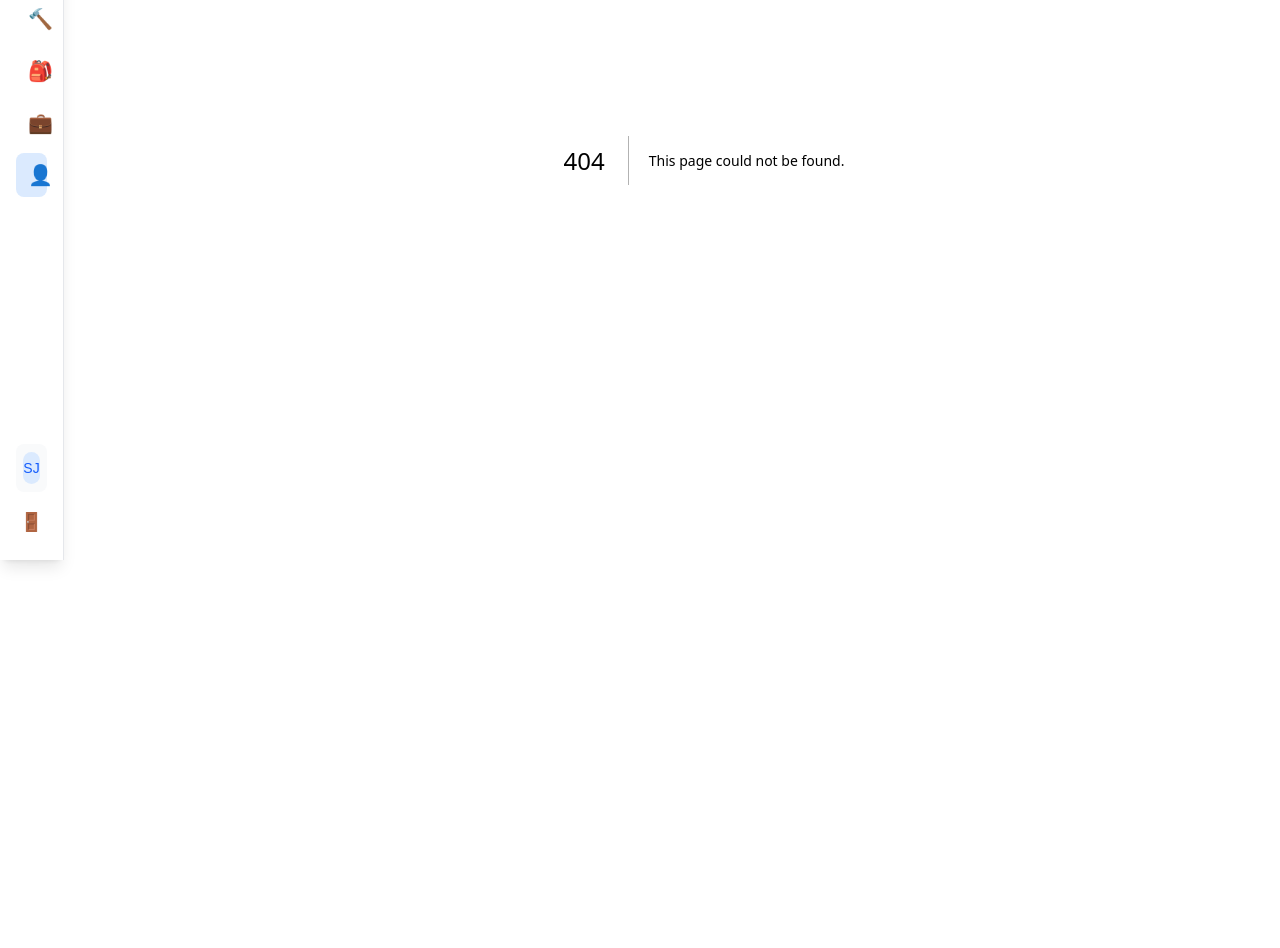
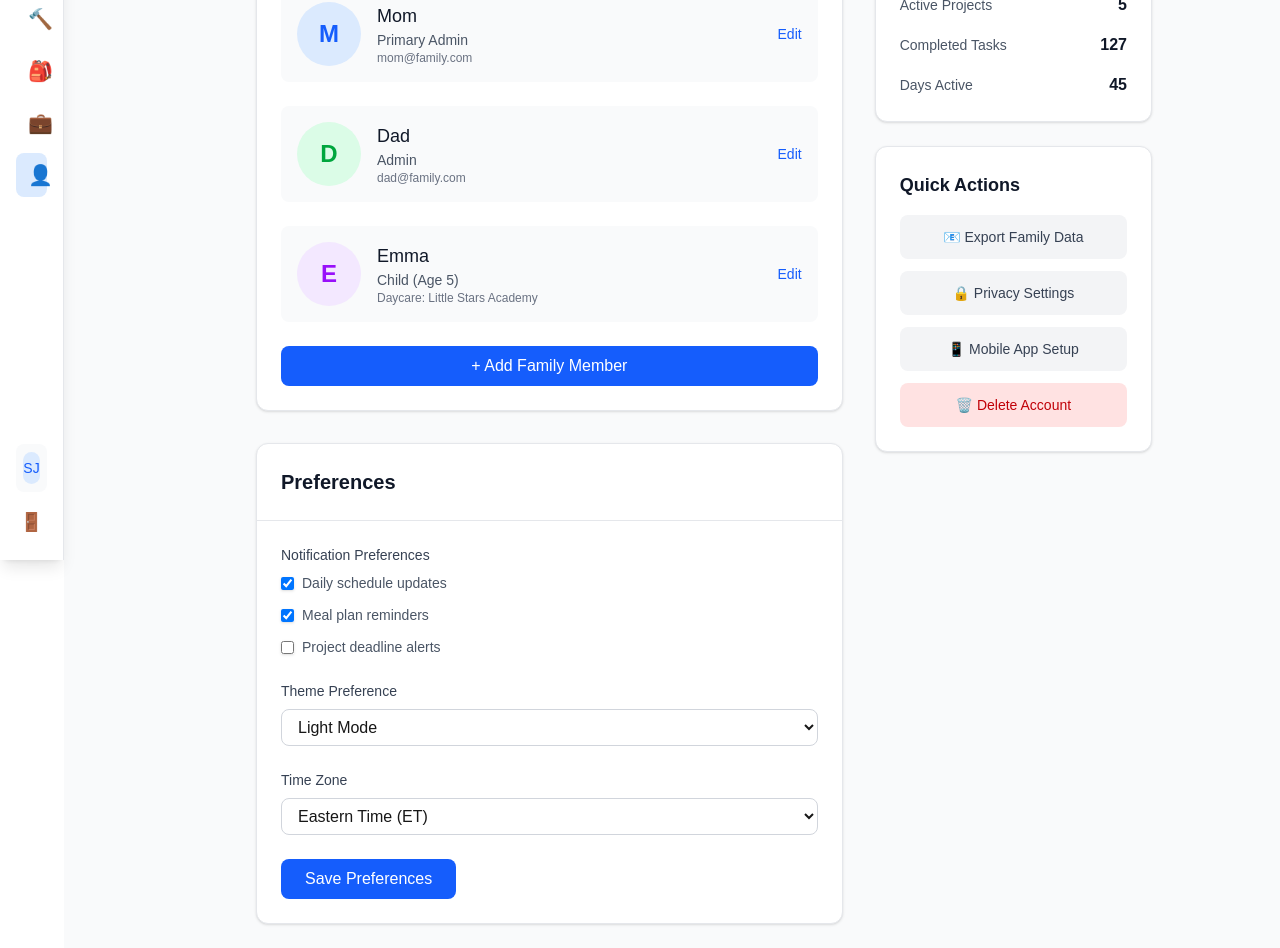
Before and after one commit to kylewadektw-oss/dayboard, a Next.js app: page /profile in a window 1280 px wide. Before the commit this address had no page. Shown: the part 240-1188 px from the top of the page. Before the commit the page ends 800 px from the top, so only its background shows below. Built offline with nearby package versions, Linux system fonts and the light colour scheme.

Commit message:
Fix build errors for production deployment
- Remove unused onMove parameter from ProjectCard component
- Add complete Profile page content with family management interface
- Ensure all TypeScript module requirements are met

```diff
--- /dev/null
+++ b/src/app/profile/page.tsx
@@ -0,0 +1,178 @@
+export default function Profile() {
+  return (
+    <div className="min-h-screen bg-gray-50 p-6">
+      <div className="max-w-4xl mx-auto">
+        {/* Header */}
+        <div className="mb-8">
+          <h1 className="text-3xl font-bold text-gray-900 mb-2">Family Profile</h1>
+          <p className="text-gray-600">Manage your family&apos;s information and preferences</p>
+        </div>
+
+        <div className="grid grid-cols-1 lg:grid-cols-3 gap-8">
+          {/* Family Members */}
+          <div className="lg:col-span-2">
+            <div className="bg-white rounded-xl shadow-sm border border-gray-200">
+              <div className="p-6 border-b border-gray-200">
+                <h2 className="text-xl font-semibold text-gray-900">Family Members</h2>
+              </div>
+
+              <div className="p-6">
+                <div className="space-y-6">
+                  {/* Parent 1 */}
+                  <div className="flex items-center space-x-4 p-4 bg-gray-50 rounded-lg">
+                    <div className="w-16 h-16 bg-blue-100 rounded-full flex items-center justify-center">
+                      <span className="text-2xl font-bold text-blue-600">M</span>
+                    </div>
+                    <div className="flex-1">
+                      <h3 className="text-lg font-medium text-gray-900">Mom</h3>
+                      <p className="text-sm text-gray-600">Primary Admin</p>
+                      <p className="text-xs text-gray-500">mom@family.com</p>
+                    </div>
+                    <button className="text-blue-600 hover:text-blue-700 text-sm font-medium">
+                      Edit
+                    </button>
+                  </div>
+
+                  {/* Parent 2 */}
+                  <div className="flex items-center space-x-4 p-4 bg-gray-50 rounded-lg">
+                    <div className="w-16 h-16 bg-green-100 rounded-full flex items-center justify-center">
+                      <span className="text-2xl font-bold text-green-600">D</span>
+                    </div>
+                    <div className="flex-1">
+                      <h3 className="text-lg font-medium text-gray-900">Dad</h3>
+                      <p className="text-sm text-gray-600">Admin</p>
+                      <p className="text-xs text-gray-500">dad@family.com</p>
+                    </div>
+                    <button className="text-blue-600 hover:text-blue-700 text-sm font-medium">
+                      Edit
+                    </button>
+                  </div>
+
+                  {/* Child */}
+                  <div className="flex items-center space-x-4 p-4 bg-gray-50 rounded-lg">
+                    <div className="w-16 h-16 bg-purple-100 rounded-full flex items-center justify-center">
+                      <span className="text-2xl font-bold text-purple-600">E</span>
+                    </div>
+                    <div className="flex-1">
+                      <h3 className="text-lg font-medium text-gray-900">Emma</h3>
+                      <p className="text-sm text-gray-600">Child (Age 5)</p>
+                      <p className="text-xs text-gray-500">Daycare: Little Stars Academy</p>
+                    </div>
+                    <button className="text-blue-600 hover:text-blue-700 text-sm font-medium">
+                      Edit
+                    </button>
+                  </div>
+                </div>
+
+                <button className="mt-6 w-full bg-blue-600 text-white py-2 px-4 rounded-lg hover:bg-blue-700 transition-colors">
+                  + Add Family Member
+                </button>
+              </div>
+            </div>
+
+            {/* Preferences */}
+            <div className="mt-8 bg-white rounded-xl shadow-sm border border-gray-200">
+              <div className="p-6 border-b border-gray-200">
+                <h2 className="text-xl font-semibold text-gray-900">Preferences</h2>
+              </div>
+
+              <div className="p-6">
+                <div className="space-y-6">
+                  <div>
+                    <label className="block text-sm font-medium text-gray-700 mb-2">
+                      Notification Preferences
+                    </label>
+                    <div className="space-y-3">
+                      <label className="flex items-center">
+                        <input type="checkbox" className="rounded border-gray-300 text-blue-600 shadow-sm focus:border-blue-300 focus:ring focus:ring-blue-200 focus:ring-opacity-50" defaultChecked />
+                        <span className="ml-2 text-sm text-gray-600">Daily schedule updates</span>
+                      </label>
+                      <label className="flex items-center">
+                        <input type="checkbox" className="rounded border-gray-300 text-blue-600 shadow-sm focus:border-blue-300 focus:ring focus:ring-blue-200 focus:ring-opacity-50" defaultChecked />
+                        <span className="ml-2 text-sm text-gray-600">Meal plan reminders</span>
+                      </label>
+                      <label className="flex items-center">
+                        <input type="checkbox" className="rounded border-gray-300 text-blue-600 shadow-sm focus:border-blue-300 focus:ring focus:ring-blue-200 focus:ring-opacity-50" />
+                        <span className="ml-2 text-sm text-gray-600">Project deadline alerts</span>
+                      </label>
+                    </div>
+                  </div>
+
+                  <div>
+                    <label className="block text-sm font-medium text-gray-700 mb-2">
+                      Theme Preference
+                    </label>
+                    <select className="w-full border border-gray-300 rounded-lg px-3 py-2 focus:border-blue-300 focus:ring focus:ring-blue-200 focus:ring-opacity-50">
+                      <option>Light Mode</option>
+                      <option>Dark Mode</option>
+                      <option>Auto (System)</option>
+                    </select>
+                  </div>
+
+                  <div>
+                    <label className="block text-sm font-medium text-gray-700 mb-2">
+                      Time Zone
+                    </label>
+                    <select className="w-full border border-gray-300 rounded-lg px-3 py-2 focus:border-blue-300 focus:ring focus:ring-blue-200 focus:ring-opacity-50">
+                      <option>Eastern Time (ET)</option>
+                      <option>Central Time (CT)</option>
+                      <option>Mountain Time (MT)</option>
+                      <option>Pacific Time (PT)</option>
+                    </select>
+                  </div>
+                </div>
+
+                <button className="mt-6 bg-blue-600 text-white py-2 px-6 rounded-lg hover:bg-blue-700 transition-colors">
+                  Save Preferences
+                </button>
+              </div>
+            </div>
+          </div>
+
+          {/* Quick Stats */}
+          <div className="space-y-6">
+            <div className="bg-white rounded-xl shadow-sm border border-gray-200 p-6">
+              <h3 className="text-lg font-semibold text-gray-900 mb-4">Family Stats</h3>
+              <div className="space-y-4">
+                <div className="flex justify-between items-center">
+                  <span className="text-sm text-gray-600">Total Members</span>
+                  <span className="font-semibold text-gray-900">3</span>
+                </div>
+                <div className="flex justify-between items-center">
+                  <span className="text-sm text-gray-600">Active Projects</span>
+                  <span className="font-semibold text-gray-900">5</span>
+                </div>
+                <div className="flex justify-between items-center">
+                  <span className="text-sm text-gray-600">Completed Tasks</span>
+                  <span className="font-semibold text-gray-900">127</span>
+                </div>
+                <div className="flex justify-between items-center">
+                  <span className="text-sm text-gray-600">Days Active</span>
+                  <span className="font-semibold text-gray-900">45</span>
+                </div>
+              </div>
+            </div>
+
+            <div className="bg-white rounded-xl shadow-sm border border-gray-200 p-6">
+              <h3 className="text-lg font-semibold text-gray-900 mb-4">Quick Actions</h3>
+              <div className="space-y-3">
+                <button className="w-full bg-gray-100 text-gray-700 p-3 rounded-lg hover:bg-gray-200 transition-colors text-sm font-medium">
+                  📧 Export Family Data
+                </button>
+                <button className="w-full bg-gray-100 text-gray-700 p-3 rounded-lg hover:bg-gray-200 transition-colors text-sm font-medium">
+                  🔒 Privacy Settings
+                </button>
+                <button className="w-full bg-gray-100 text-gray-700 p-3 rounded-lg hover:bg-gray-200 transition-colors text-sm font-medium">
+                  📱 Mobile App Setup
+                </button>
+                <button className="w-full bg-red-100 text-red-700 p-3 rounded-lg hover:bg-red-200 transition-colors text-sm font-medium">
+                  🗑️ Delete Account
+                </button>
+              </div>
+            </div>
+          </div>
+        </div>
+      </div>
+    </div>
+  );
+}
--- a/src/app/projects/page.tsx
+++ b/src/app/projects/page.tsx
@@ -82,11 +82,10 @@ const initialProjects: Project[] = [
 
 interface ProjectCardProps {
   project: Project;
-  onMove: (projectId: number, newStatus: string) => void;
   onView: (project: Project) => void;
 }
 
-function ProjectCard({ project, onMove, onView }: ProjectCardProps) {
+function ProjectCard({ project, onView }: ProjectCardProps) {
   const [{ isDragging }, drag] = useDrag(() => ({
     type: 'project',
     item: { id: project.id, status: project.status },
@@ -358,7 +357,6 @@ export default function ProjectsPage() {
                     <ProjectCard
                       key={project.id}
                       project={project}
-                      onMove={moveProject}
                       onView={handleViewProject}
                     />
                   ))}
```
